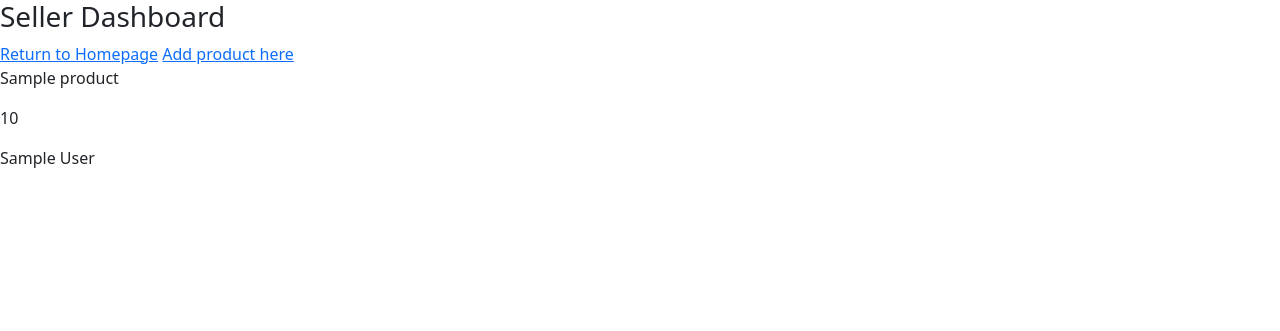
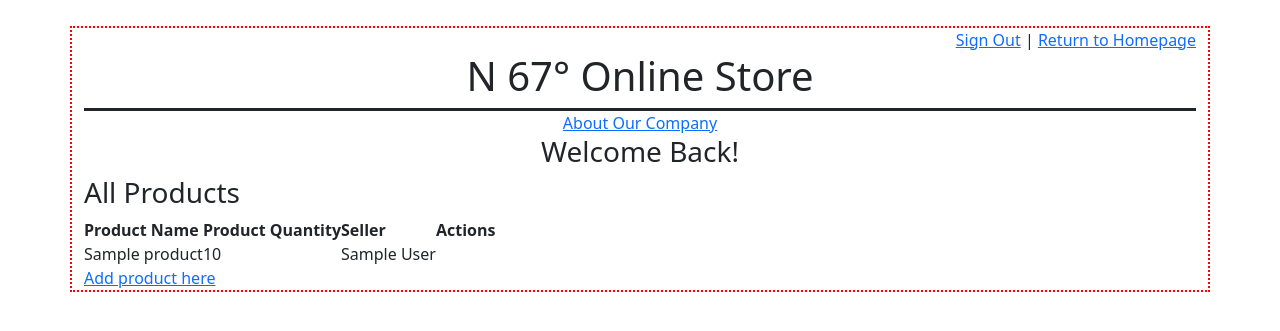
Before and after one commit to lhochs/n-67-online-shop, a Flask app: template flask_app/templates/seller_dashboard.html in a window 1280 px wide. Shown: the top 331 px of the page. Run offline with Flask 2, Linux system fonts and the light colour scheme; the template is opened without the code that fills it: most values are stand-ins (such as "Sample title", 1, 10 or a date in 2020).

Commit message:
styling added
nav bar added for index, login&reg, dashboard, add product

table added for dashboard

```diff
--- a/flask_app/static/css/style.css
+++ b/flask_app/static/css/style.css
@@ -45,3 +45,13 @@
     margin: 2%;
     padding: 2%;
 }
+
+/* SELLER DASHBOARD */
+.seller-title{
+    text-align: center;
+}
+
+/* ADD PRODUCT FORM */
+.add-prod-title{
+    text-align: center;
+}
--- a/flask_app/templates/index.html
+++ b/flask_app/templates/index.html
@@ -5,12 +5,12 @@
     <meta charset="UTF-8">
     <meta http-equiv="X-UA-Compatible" content="IE=edge">
     <meta name="viewport" content="width=device-width, initial-scale=1.0">
-    <link href="https://cdn.jsdelivr.net/npm/bootstrap@5.0.2/dist/css/bootstrap.min.css" rel="stylesheet" integrity="sha384-EVSTQN3/azprG1Anm3QDgpJLIm9Nao0Yz1ztcQTwFspd3yD65VohhpuuCOmLASjC" crossorigin="anonymous">
+    <!-- <link href="https://cdn.jsdelivr.net/npm/bootstrap@5.0.2/dist/css/bootstrap.min.css" rel="stylesheet" integrity="sha384-EVSTQN3/azprG1Anm3QDgpJLIm9Nao0Yz1ztcQTwFspd3yD65VohhpuuCOmLASjC" crossorigin="anonymous"> -->
+    <link href="https://cdn.jsdelivr.net/npm/bootstrap@5.2.2/dist/css/bootstrap.min.css" rel="stylesheet"
+        integrity="sha384-Zenh87qX5JnK2Jl0vWa8Ck2rdkQ2Bzep5IDxbcnCeuOxjzrPF/et3URy9Bv1WTRi" crossorigin="anonymous">
     <link rel="stylesheet" type="text/css" href="{{ url_for('static',filename='/css/style.css') }}">
     <script type="text/javascript" src="{{ url_for('static', filename='/js/my_script.js') }}"></script>
     <title>N 67° Online Store</title>
-    <link href="https://cdn.jsdelivr.net/npm/bootstrap@5.2.2/dist/css/bootstrap.min.css" rel="stylesheet"
-        integrity="sha384-Zenh87qX5JnK2Jl0vWa8Ck2rdkQ2Bzep5IDxbcnCeuOxjzrPF/et3URy9Bv1WTRi" crossorigin="anonymous">
 </head>
 
 <body>
--- a/flask_app/templates/seller_dashboard.html
+++ b/flask_app/templates/seller_dashboard.html
@@ -10,18 +10,52 @@
     <title>Seller Dashboard</title>
 </head>
 <body>
-    <h3>Seller Dashboard</h3>
-
+    <div class="container">
+        <div class="nav-top-r">
+            <a href="">Sign Out</a>
+            <span> | </span>
             <a href="/">Return to Homepage</a>
-    <a href="/user/new_product">Add product here</a>
+        </div>
+        <div class="nav-bar">
+            <div class="nav-bar-title">
+                <h1>N 67° Online Store</h1>
+            </div>
+            <div>
+                <a href="/company">About Our Company</a>
+            </div>
+        </div>
+        <div class="seller-title">
+            <h3>Welcome Back!</h3>
+        </div>
+        <div class="seller-body">
+            <h3>All Products</h3>
+            <table>
+                <tr>
+                    <thead>
+                        <th>Product Name</th>
+                        <th>Product Quantity</th>
+                        <th>Seller</th>
+                        <th>Actions</th>
+                    </thead>
+                </tr>
+                <tbody>
                     {%for i in all_products%}
-    <p>{{i.product_name}}</p>
-    <p>{{i.product_quantity}}</p>
-    <p>{{i.users.first_name}} {{i.users.last_name}} </p>
+                    <tr>
+                        <td>{{i.product_name}}</td>
+                        <td>{{i.product_quantity}}</td>
+                        <td>{{i.users.first_name}} {{i.users.last_name}}</td>
+                        <td>
                             {%if i.seller_id == session.user_id%}
                             <a href="">Edit</a>
                             <a href="/delete/product/{{i.product_id}}">Delete</a>
                             {%endif%}
+                        </td>
+                    </tr>
                     {%endfor%}
+                </tbody>
+            </table>
+            <a href="/user/new_product">Add product here</a>
+        </div>
+    </div>
 </body>
 </html>
```
Also changed, not shown: flask_app/templates/add_form.html (+17 -17 lines), flask_app/templates/login.html (+16 -1 lines). Lines whose indentation alone changed are shown as unchanged.
